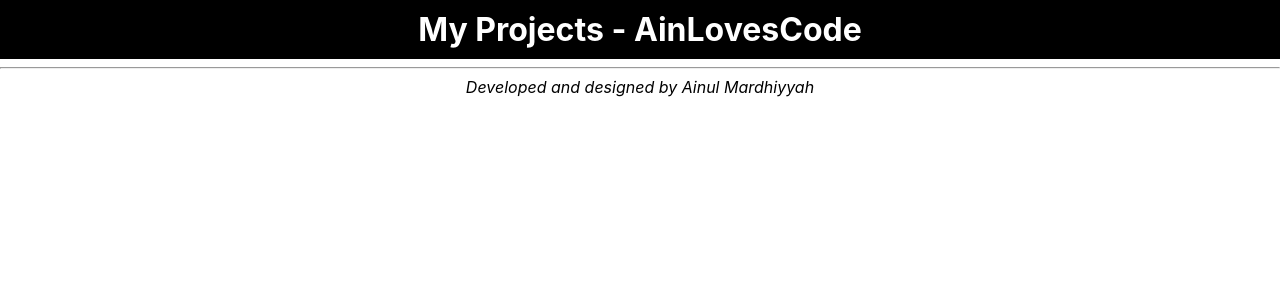
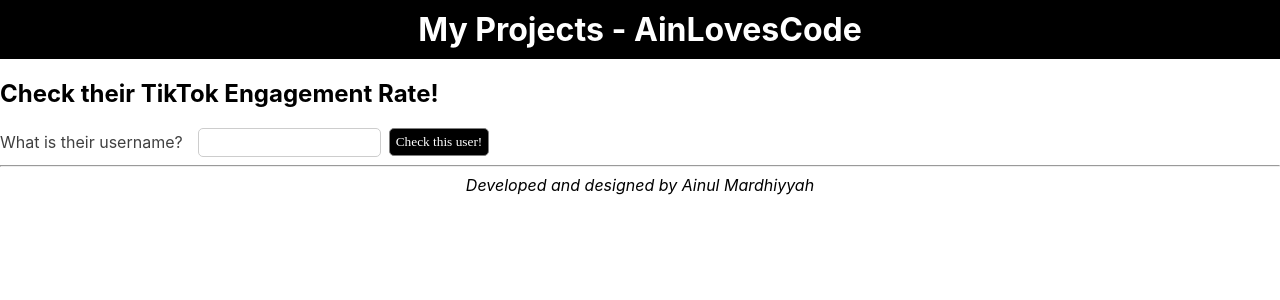
Before and after one commit to ainlovescode/tiktok-stats-app, a React (Create React App) app in the folder frontend/: page / in a window 1280 px wide. Shown: the top 300 px of the page. Built offline with nearby package versions, Linux system fonts and the light colour scheme.

Commit message:
#2 [Ain] Implement and test basic user form

```diff
--- /dev/null
+++ b/frontend/src/components/UserForm/UserForm.css
@@ -0,0 +1,33 @@
+.username-form {
+    text-align: left;
+}
+
+.form-inline{
+    display: flex;
+    flex-flow: row wrap;
+    align-items: center;
+}
+label {
+    display: block;
+    text-align: left;
+    padding-right: 15px;
+    color: #404040;
+}
+
+input {
+    display: block;
+    border: 1px solid #cdcdcd;
+    border-radius: 5px;
+    height: 25px;
+    margin-right: 8px;
+}
+
+button {
+    font-family: 'Poppins';
+    background-color: black;
+    color:white;
+    border:grey 1px solid;
+    border-radius: 5px;
+    height:28px;
+
+}
--- /dev/null
+++ b/frontend/src/components/UserForm/UserForm.js
@@ -0,0 +1,16 @@
+import './UserForm.css';
+
+function UserForm(){
+    return (
+        <div className="username-form">
+            <h2>Check their TikTok Engagement Rate!</h2>
+            <form className="form-inline">
+                <label>What is their username?</label>
+                <input name="username" type="text"/>
+                <button>Check this user!</button>
+            </form>
+        </div>
+    )
+}
+
+export default UserForm;
--- a/frontend/src/pages/App/App.js
+++ b/frontend/src/pages/App/App.js
@@ -1,11 +1,17 @@
 import './App.css';
 import Header from "../../components/Header/Header";
 import Footer from "../../components/Footer/Footer";
+import UserForm from "../../components/UserForm/UserForm";
 
 function App() {
   return (
     <div className="App">
       <Header />
+
+      <div className="content">
+          < UserForm />
+      </div>
+
       <Footer />
     </div>
   );
```
Also changed, not shown: 1 other file (tests, documents, lock files or other folders).
